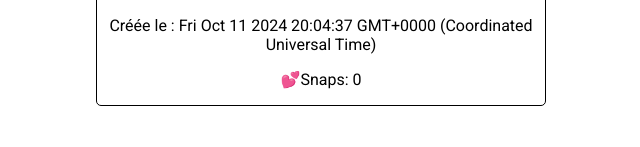
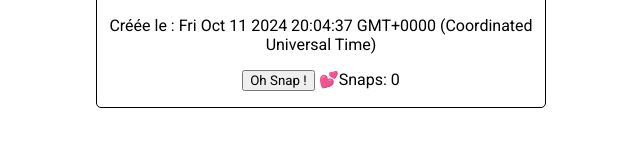
Before and after one commit to Harlequelrah/snapface, an Angular app: page / in a window 1280 px wide. Shown: the part 229-376 px from the top of the page, without its empty margins (374-1014 px from the left). Built offline with nearby package versions, Linux system fonts and the light colour scheme.

Commit message:
mise en place de quelques evenements de reactions au DOM

```diff
--- a/src/app/face-snap/face-snap.component.html
+++ b/src/app/face-snap/face-snap.component.html
@@ -3,5 +3,8 @@
   <img [src]="imageUrl" [alt]="title" width="30%">
   <p>{{description}}</p>
   <p>Créée le : {{createdAt}}</p>
-  <p>💕Snaps: {{snaps}} </p>
+  <p>
+    <button (click)="onSnap()">{{snapButtonText}}</button>
+    💕Snaps: {{snaps}}
+  </p>
 </div>
--- a/src/app/face-snap/face-snap.component.scss
+++ b/src/app/face-snap/face-snap.component.scss
@@ -17,4 +17,6 @@ $text-color:"black";
 
 
 
+
+
 }
--- a/src/app/face-snap/face-snap.component.ts
+++ b/src/app/face-snap/face-snap.component.ts
@@ -13,13 +13,31 @@ export class FaceSnapComponent implements OnInit {
   createdAt!: Date;
   snaps!: number;
   imageUrl!: string;
+  isSnaped!: boolean;
+  snapButtonText!: "Oh Snap !" | "Oops unSnap !";
 
   ngOnInit(): void {
     this.title = 'Harlequelrah';
     this.description = 'ANGULAR DEV ';
     this.createdAt = new Date();
     this.snaps = 0;
+    this.isSnaped = false;
+    this.snapButtonText = "Oh Snap !"
     this.imageUrl = 'https://cdn.pixabay.com/photo/2015/05/31/16/03/teddy-bear-792273_1280.jpg';
   }
 
+  onSnap(): void {
+    this.isSnaped = !this.isSnaped;
+    if (this.isSnaped) this.snap()
+    else this.unSnap()
+  }
+  snap(): void {
+    this.snaps++;
+    this.snapButtonText = "Oops unSnap !"
+  }
+  unSnap(): void {
+    this.snaps--;
+    this.snapButtonText = "Oh Snap !"
+  }
+
 }
```
